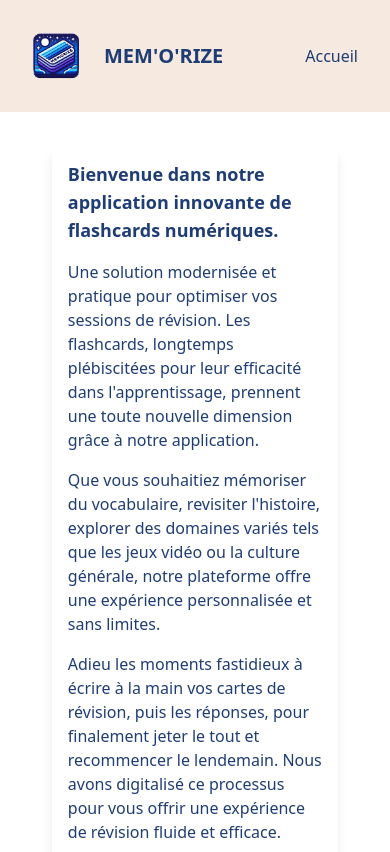
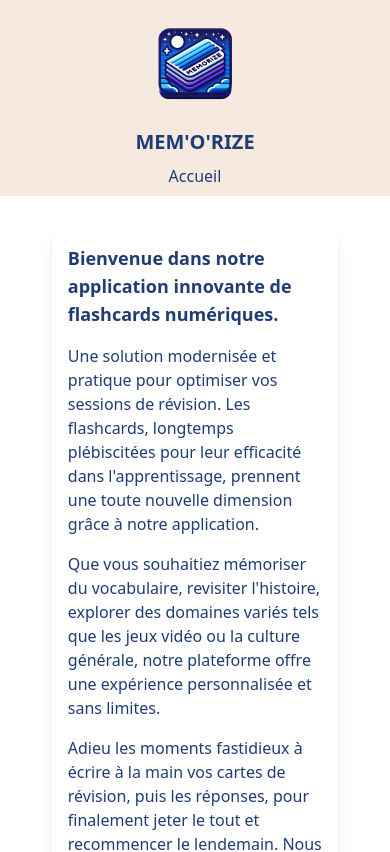
Before and after one commit to SamanthaTy/Memorize-Front-v2, a React (Vite) app: page / in a window 390 px wide. Shown: the top 852 px of the page. Built offline with nearby package versions, Linux system fonts and the light colour scheme.

Commit message:
styles: header responsive, done.

```diff
--- a/src/components/Header/index.tsx
+++ b/src/components/Header/index.tsx
@@ -17,19 +17,22 @@ const Header = () => {
   };
 
   return (
-    <header className="bg-F5E9E0 text-1F3D75 h-21 flex items-center justify-between p-4">
-      <div className="flex items-center">
-        <a href="/">
-          <img src={logo} alt="Logo Mem'O'rize" className="h-20 mr-2" />
-        </a>
-        <div className="flex items-center"></div>
-        <a href="/" className="text-xl font-semibold">
-          MEM'O'RIZE
-        </a>
+    <header className="bg-F5E9E0 text-1F3D75 h-21 flex flex-col items-center justify-between w-full xl:flex-row ">
+      <div className="flex items-center flex-col xl:flex-row xl:flex-start">
+        <Link to="/" className="flex flex-col">
+          <img src={logo} alt="Logo Mem'O'rize" className="flex flex-col w-32 sm:w-28 xl:w-20 xl:flex-row xl:flex-start" />
+        </Link>
+        <div className="flex items-center">
+          <Link to="/"
+            className="flex text-xl font-semibold">
+            MEM'O'RIZE
+          </Link>
+        </div>
       </div>
-      <div className="flex items-center space-x-4">
+
+      <div className="flex flex-wrap justify-center space-x-3 mt-2 mb-2 xl:items-center xl:mr-4 ">
         <Link
-          className="px-4 py-2 rounded-full transition-colors duration-300 ease-in-out hover:bg-1F3D75 hover:text-F5E9E0"
+          className="rounded-full transition-colors duration-300 ease-in-out hover:bg-1F3D75 hover:text-F5E9E0"
           to="/"
         >
           Accueil
@@ -38,27 +41,29 @@ const Header = () => {
         {isLogged && (
           <>
             <Link
-              className="px-4 py-2 rounded-full transition-colors duration-300 ease-in-out hover:bg-1F3D75 hover:text-F5E9E0"
+              className=" rounded-full transition-colors duration-300 ease-in-out hover:bg-1F3D75 hover:text-F5E9E0"
               to="/profile"
             >
               Mon compte
             </Link>
 
             <Link
-              className="px-4 py-2 rounded-full transition-colors duration-300 ease-in-out hover:bg-1F3D75 hover:text-F5E9E0"
+              className=" rounded-full transition-colors duration-300 ease-in-out hover:bg-1F3D75 hover:text-F5E9E0"
               to="/decks"
             >
               Mes decks
             </Link>
             <button
-              className="px-4 py-2 rounded-full transition-colors duration-300 ease-in-out hover:bg-1F3D75 hover:text-F5E9E0"
+              className=" rounded-full transition-colors duration-300 ease-in-out hover:bg-1F3D75 hover:text-F5E9E0"
               onClick={handleDisconnectClick}
             >
               Déconnexion
             </button>
           </>
         )}
+
       </div>
+
     </header>
   );
 };
```
